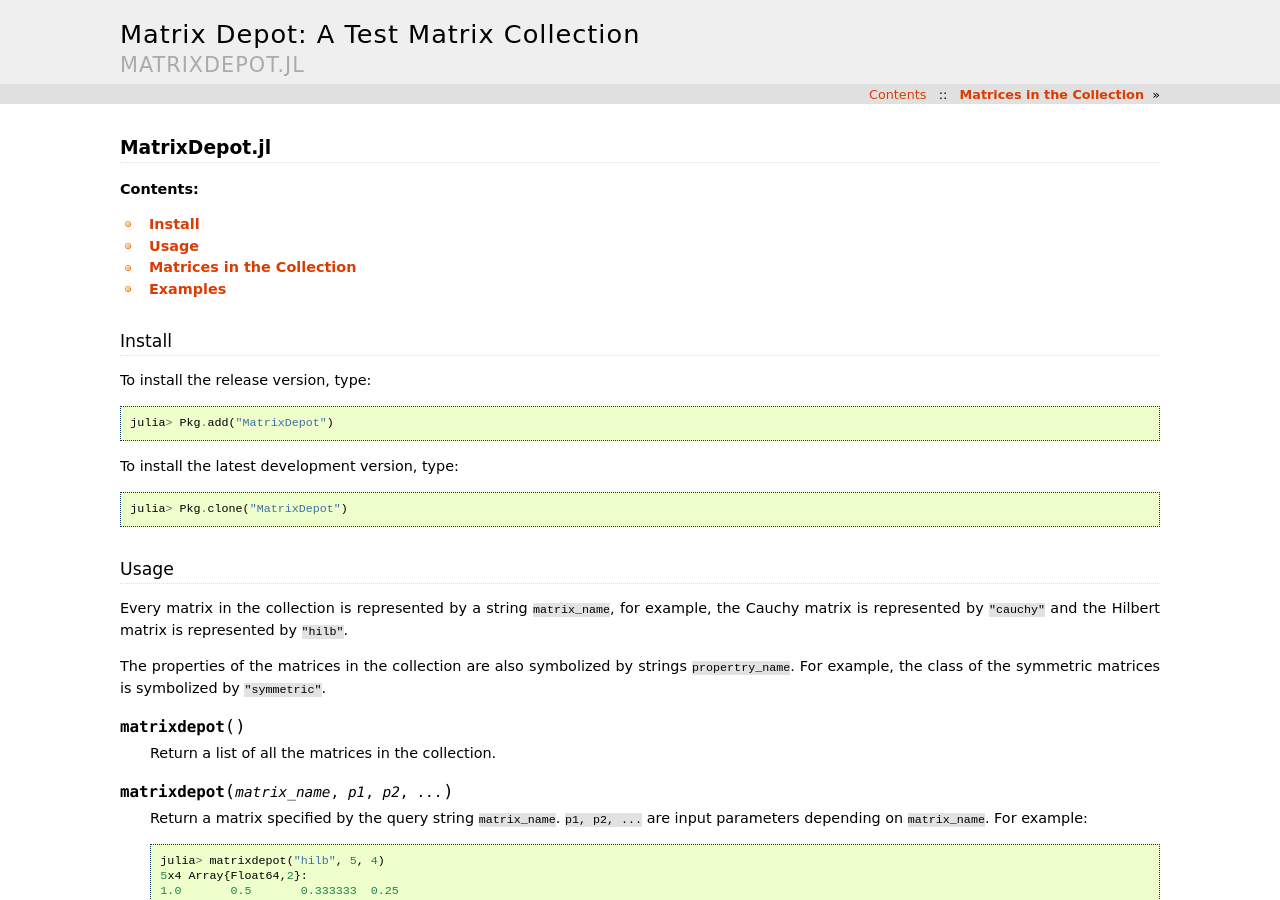
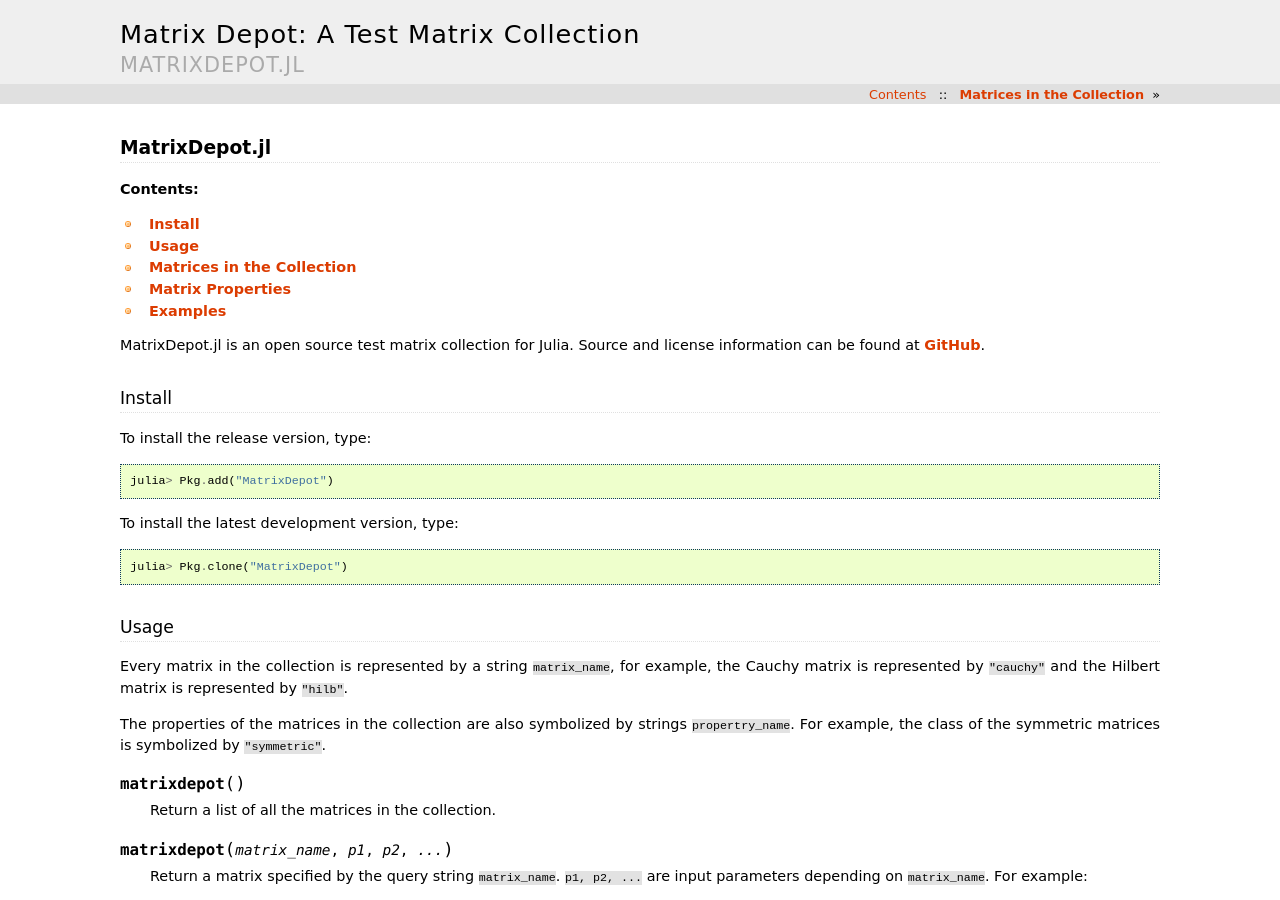
Before and after one commit to JuliaLinearAlgebra/MatrixDepot.jl, a Sphinx documentation site: the page built from doc/index.rst, in a window 1280 px wide and 900 px high. Built offline with Sphinx 7.4.7, drawn with Linux system fonts in a browser that asks for light colours.

Commit message:
add info for matrix properties

```diff
--- a/doc/index.rst
+++ b/doc/index.rst
@@ -9,6 +9,7 @@
 
    matrices.rst
    examples.rst
+   properties.rst
 
 MatrixDepot.jl
 ==============
@@ -18,8 +19,13 @@
 * :ref:`install`
 * :ref:`usage`
 * :ref:`matrices`
+* :ref:`properties`
 * :ref:`examples`
 
+MatrixDepot.jl is an open source test matrix collection for Julia.
+Source and license information can be found at `GitHub`_.
+
+.. _GitHub: https://github.com/weijianzhang/MatrixDepot.jl
 
 .. _install:
 
```
Also changed, not shown: doc/properties.rst (added, +33 -0 lines).
